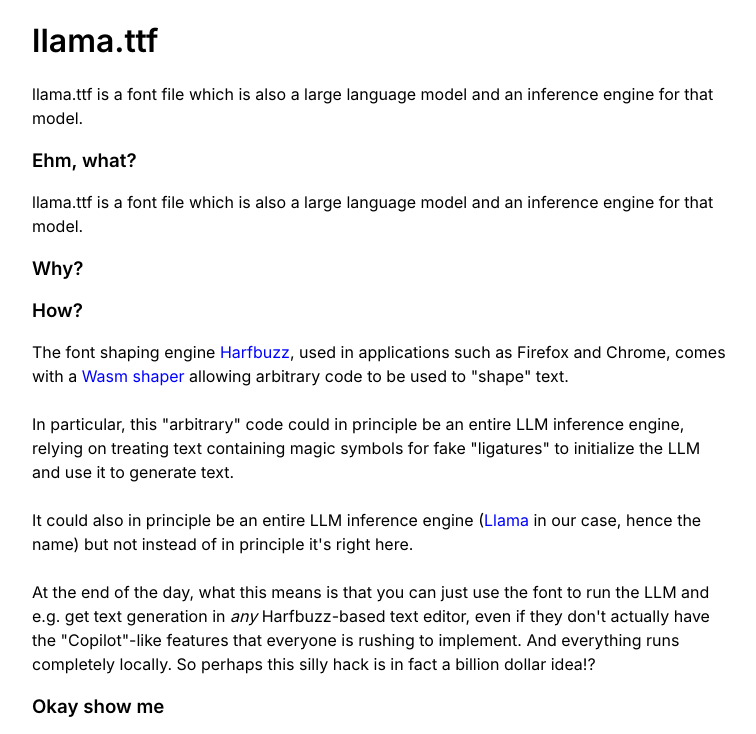
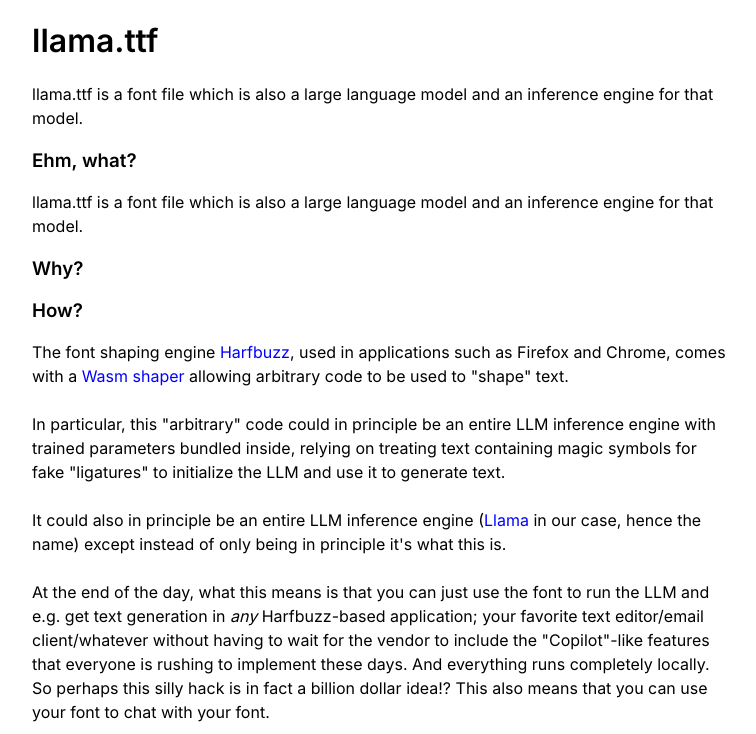
Before and after one commit to fuglede/llama.ttf, a plain HTML site: page index.html in a window 1280 px wide. Shown: the top 734 px of the page, without its empty margins (258-1014 px from the left). Drawn offline with Linux system fonts and the light colour scheme.

Commit message:
Improve phrasing

```diff
--- a/index.html
+++ b/index.html
@@ -20,14 +20,17 @@
         used to "shape" text.
 
         <br /><br />
-        In particular, this "arbitrary" code could in principle be an entire LLM inference engine, relying on treating text containing magic symbols for fake "ligatures" to initialize the LLM and use it to generate text.
+        In particular, this "arbitrary" code could in principle be an entire LLM inference engine with trained parameters bundled inside,
+        relying on treating text containing magic symbols for fake "ligatures" to initialize the LLM and use it to generate text.
         <br /><br />
-        It could also in principle be an entire LLM inference engine (<a href="https://en.wikipedia.org/wiki/Llama_(language_model)">Llama</a> in our case,
-        hence the name) but not instead of in principle it's right here.
+        It could also in principle be an entire LLM inference engine (<a href="https://en.wikipedia.org/wiki/Llama_(language_model)">Llama</a>
+        in our case, hence the name) except instead of only being in principle it's what this is.
         <br /><br />
-        At the end of the day, what this means is that you can just use the font to run the LLM and e.g. get text generation in <i>any</i> Harfbuzz-based text editor,
-        even if they don't actually have the "Copilot"-like features that everyone is rushing to implement. And everything runs
-        completely locally. So perhaps this silly hack is in fact a billion dollar idea!?
+        At the end of the day, what this means is that you can just use the font to run the LLM and e.g. get text generation in <i>any</i>
+        Harfbuzz-based application; your favorite text editor/email client/whatever without having to wait for the vendor to include
+        the "Copilot"-like features that everyone is rushing to implement these days. And everything runs
+        completely locally. So perhaps this silly hack is in fact a billion dollar idea!? This also means that you can use your font to
+        chat with your font.
       </p>
       <h3>Okay show me</h3>
       <p>So in case that doesn't make sense (after all, does it?), here's an attempt to make it make more sense:</p>
```
